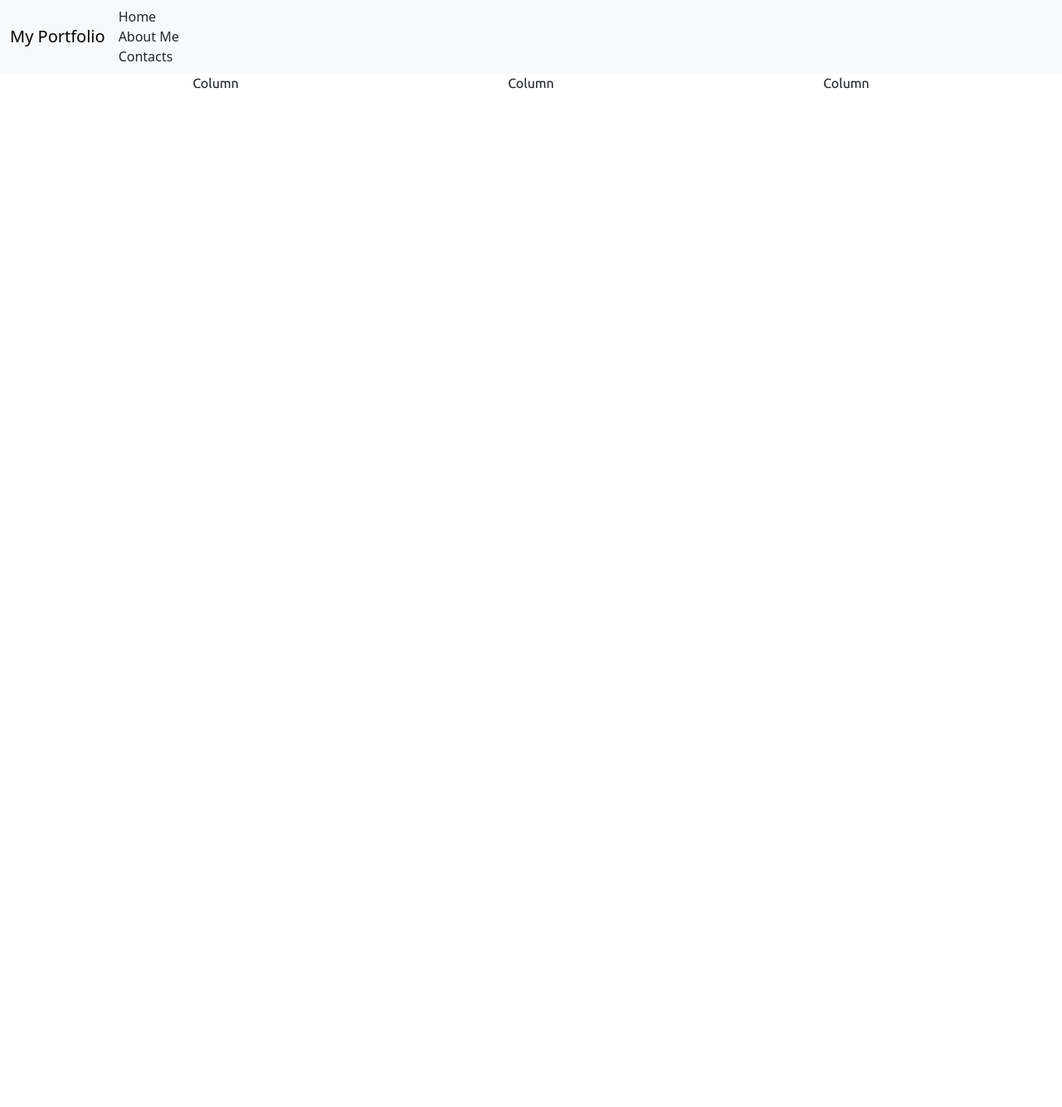
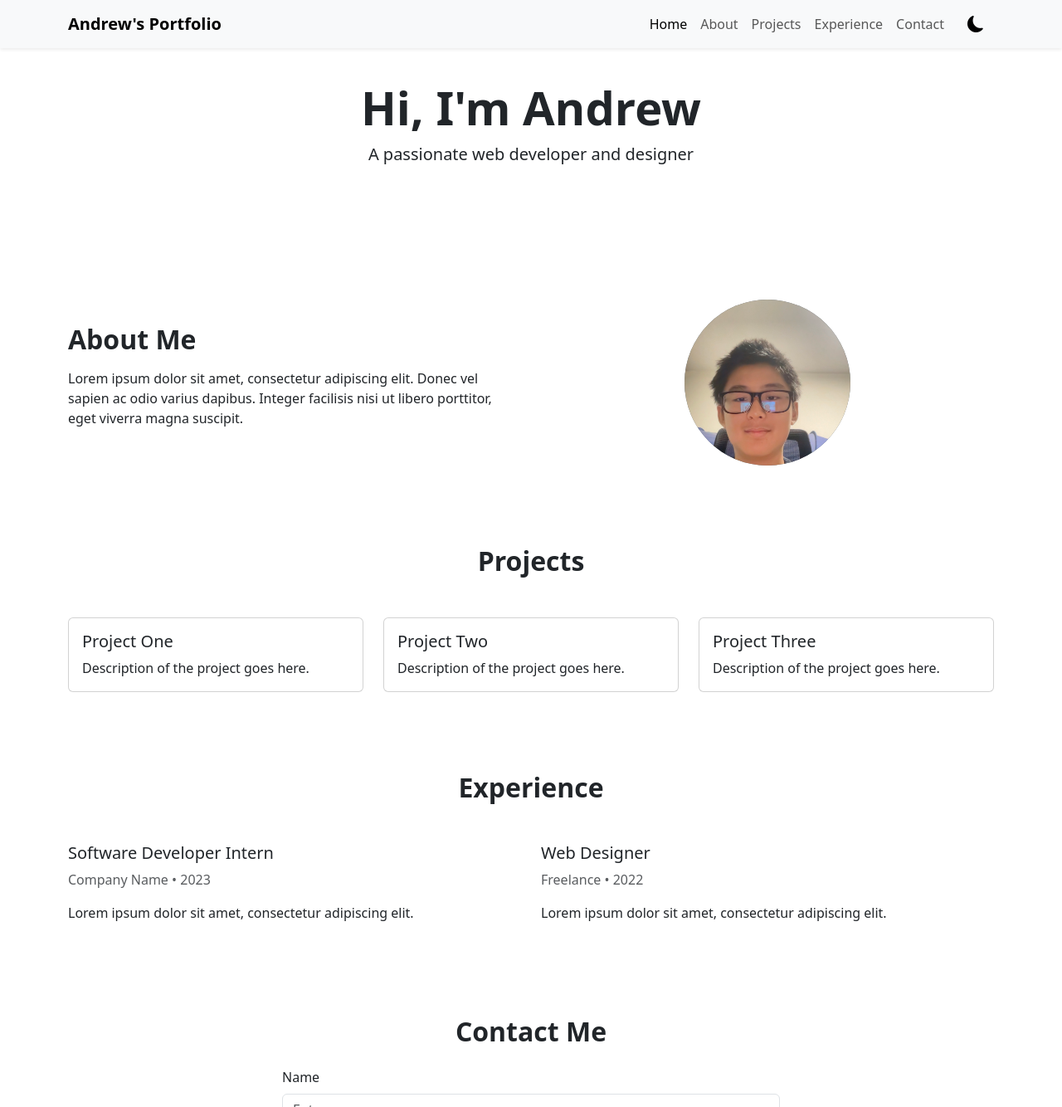
Before and after one commit to AndrewWang4/LearningMernStack, a plain HTML site: page week1/index.html in a window 1280 px wide. Shown: the top 1334 px of the page at 83% size. Before the commit the page ends 800 px from the top, so only its background shows below. Drawn offline with nearby package versions, Linux system fonts and the light colour scheme.

Commit message:
Built out porfolio website.

```diff
--- a/week1/index.html
+++ b/week1/index.html
@@ -1,44 +1,85 @@
-<!DOCTYPE html>
-<html lang="en">
-    <head>
-        <title>My Portfolio Website</title>
-        <link rel="preconnect" href="https://fonts.googleapis.com">
-        <link rel="preconnect" href="https://fonts.gstatic.com" crossorigin>
-        <link href="https://fonts.googleapis.com/css2?family=Ubuntu:ital,wght@0,300;0,400;0,500;0,700;1,300;1,400;1,500;1,700&display=swap" rel="stylesheet">
-        <link href="style.css" rel="stylesheet" />
-        <link href="https://cdn.jsdelivr.net/npm/bootstrap@5.3.8/dist/css/bootstrap.min.css" rel="stylesheet" integrity="sha384-sRIl4kxILFvY47J16cr9ZwB07vP4J8+LH7qKQnuqkuIAvNWLzeN8tE5YBujZqJLB" crossorigin="anonymous">
-    </head>
-    <body>
-        <nav class="navbar bg-body-tertiary">
-            <span class="container-fluid">
-                <div class="navbar-brand">My Portfolio</div>
-                <span class="navbar-nav me-auto mb-1 mb-lg-0">
-                    <span class="navbar-item">
-                        Home
-                    </span>
-                    <span class="navbar-item">
-                        About Me
-                    </span>
-                    <span class="navbar-item">
-                        Contacts
-                    </span>
-                </span>
-            </span>
-        </nav>
-        <div class="container text-center">
-            <div class="row">
-                <div class="col one">
-                    Column
-                </div>
-                <div class="col one">
-                    Column
-                </div>
-                <div class="col one">
-                    Column
-                </div>
-            </div>
-        </div>
-        <script src="https://cdn.jsdelivr.net/npm/@popperjs/core@2.11.8/dist/umd/popper.min.js" integrity="sha384-I7E8VVD/ismYTF4hNIPjVp/Zjvgyol6VFvRkX/vR+Vc4jQkC+hVqc2pM8ODewa9r" crossorigin="anonymous"></script>
-        <script src="https://cdn.jsdelivr.net/npm/bootstrap@5.3.8/dist/js/bootstrap.min.js" integrity="sha384-G/EV+4j2dNv+tEPo3++6LCgdCROaejBqfUeNjuKAiuXbjrxilcCdDz6ZAVfHWe1Y" crossorigin="anonymous"></script>
-    </body>
-</html>
+<!DOCTYPE html><html lang="en"> <head> <meta charset="UTF-8" /> <meta name="viewport" content="width=device-width, initial-scale=1.0" /> <title>My Portfolio Website</title> <link rel="preconnect" href="https://fonts.googleapis.com" /> <link rel="preconnect" href="https://fonts.gstatic.com" crossorigin /> <link href="https://fonts.googleapis.com/css2?family=Ubuntu:wght@300;400;500;700&display=swap" rel="stylesheet" /> <link href="https://cdn.jsdelivr.net/npm/bootstrap@5.3.8/dist/css/bootstrap.min.css" rel="stylesheet" integrity="sha384-sRIl4kxILFvY47J16cr9ZwB07vP4J8+LH7qKQnuqkuIAvNWLzeN8tE5YBujZqJLB" crossorigin="anonymous" /> <link href="https://cdn.jsdelivr.net/npm/bootstrap-icons@1.11.1/font/bootstrap-icons.css" rel="stylesheet" /> <link href="style.css" rel="stylesheet" /> </head> <body> <header>
+    <nav class="navbar navbar-expand-lg bg-body-tertiary shadow-sm fixed-top bg-body-tertiary"> <div class="container"> <a class="navbar-brand fw-bold" href="#">Andrew's Portfolio</a> <button class="navbar-toggler" type="button" data-bs-toggle="collapse" data-bs-target="#navbarNav" aria-controls="navbarNav" aria-expanded="false" aria-label="Toggle navigation"> <span class="navbar-toggler-icon"></span> </button> <div class="collapse navbar-collapse justify-content-end" id="navbarNav"> <ul class="navbar-nav align-items-center"> <li class="nav-item"><a class="nav-link active" href="#home">Home</a></li> <li class="nav-item"><a class="nav-link" href="#about">About</a></li> <li class="nav-item"><a class="nav-link" href="#projects">Projects</a></li> <li class="nav-item"><a class="nav-link" href="#experience">Experience</a></li> <li class="nav-item"><a class="nav-link" href="#contact">Contact</a></li> <li class="nav-item ms-2"> <button id="darkModeToggle" class="btn btn-outline-dark border-0"> <i class="bi bi-moon-fill fs-5"></i> </button> </li> </ul> </div> </div> </nav> </header> <main> <section id="home" class="container py-5 text-center"> <div class="py-5"> <h1 class="display-4 fw-bold">Hi, I'm Andrew</h1> <p class="lead">A passionate web developer and designer</p> </div> </section>
+<section id="about" class="container py-5">
+<div class="row align-items-center">
+<div class="col-md-6">
+<h2 class="fw-bold mb-3">About Me</h2>
+<p>Lorem ipsum dolor sit amet, consectetur adipiscing elit. Donec vel sapien ac odio varius dapibus. Integer facilisis nisi ut libero porttitor, eget viverra magna suscipit.</p>
+</div>
+<div class="col-md-6 text-center">
+<div class="rounded-circle bg-secondary" style="width:200px;height:200px;display:inline-block;">
+    <img src="profile.jpg" alt="Profile Picture" class="rounded-circle" style="width:200px;height:200px;object-fit:cover;">
+</div>
+</div>
+</div>
+</section>
+
+<section id="projects" class="py-5">
+<div class="container">
+<h2 class="fw-bold text-center mb-5">Projects</h2>
+<div class="row g-4">
+<div class="col-md-4">
+<div class="card h-100">
+<div class="card-body">
+<h5 class="card-title">Project One</h5>
+<p class="card-text">Description of the project goes here.</p>
+</div>
+</div>
+</div>
+<div class="col-md-4">
+<div class="card h-100">
+<div class="card-body">
+<h5 class="card-title">Project Two</h5>
+<p class="card-text">Description of the project goes here.</p>
+</div>
+</div>
+</div>
+<div class="col-md-4">
+<div class="card h-100">
+<div class="card-body">
+<h5 class="card-title">Project Three</h5>
+<p class="card-text">Description of the project goes here.</p>
+</div>
+</div>
+</div>
+</div>
+</div>
+</section>
+
+<section id="experience" class="container py-5">
+<h2 class="fw-bold text-center mb-5">Experience</h2>
+<div class="row">
+<div class="col-md-6">
+<h5>Software Developer Intern</h5>
+<p class="text-muted">Company Name • 2023</p>
+<p>Lorem ipsum dolor sit amet, consectetur adipiscing elit.</p>
+</div>
+<div class="col-md-6">
+<h5>Web Designer</h5>
+<p class="text-muted">Freelance • 2022</p>
+<p>Lorem ipsum dolor sit amet, consectetur adipiscing elit.</p>
+</div>
+</div>
+</section>
+
+<section id="contact" class="py-5">
+<div class="container">
+<h2 class="fw-bold text-center mb-4">Contact Me</h2>
+<form class="mx-auto" style="max-width:600px;">
+<div class="mb-3">
+<label class="form-label">Name</label>
+<input type="text" class="form-control" placeholder="Enter your name">
+</div>
+<div class="mb-3">
+<label class="form-label">Email</label>
+<input type="email" class="form-control" placeholder="Enter your email">
+</div>
+<div class="mb-3">
+<label class="form-label">Message</label>
+<textarea class="form-control" rows="4" placeholder="Your message"></textarea>
+</div>
+<button type="submit" class="btn btn-dark w-100">Send Message</button>
+</form>
+</div>
+</section>
+</main> <footer class="text-center py-4 small text-muted"> © 2025 Andrew's Portfolio </footer> <script src="https://cdn.jsdelivr.net/npm/@popperjs/core@2.11.8/dist/umd/popper.min.js" integrity="sha384-I7E8VVD/ismYTF4hNIPjVp/Zjvgyol6VFvRkX/vR+Vc4jQkC+hVqc2pM8ODewa9r" crossorigin="anonymous"></script> <script src="https://cdn.jsdelivr.net/npm/bootstrap@5.3.8/dist/js/bootstrap.min.js" integrity="sha384-G/EV+4j2dNv+tEPo3++6LCgdCROaejBqfUeNjuKAiuXbjrxilcCdDz6ZAVfHWe1Y" crossorigin="anonymous"></script> <script src="script.js"></script></body> </html>
--- /dev/null
+++ b/week1/script.js
@@ -0,0 +1,6 @@
+const toggle = document.getElementById("darkModeToggle");
+const icon = toggle.querySelector("i");
+toggle.addEventListener("click", () => {
+    document.body.classList.toggle("dark");
+    icon.className = document.body.classList.contains("dark") ? "bi bi-sun-fill" : "bi bi-moon-fill";
+});
--- a/week1/style.css
+++ b/week1/style.css
@@ -49,3 +49,25 @@
 .one {
   font-family: "Ubuntu";
 }
+
+.light {
+  background: white;
+  color: black;
+}
+
+.dark {
+  background: black;
+  color: white;
+}
+
+.dark #darkModeToggle {
+  color: white;
+}
+
+#darkModeToggle {
+  color: black;
+}
+
+.dark .navbar {
+  background-color: grey;
+}
```
Also changed, not shown: week1/profile.jpg (added).
